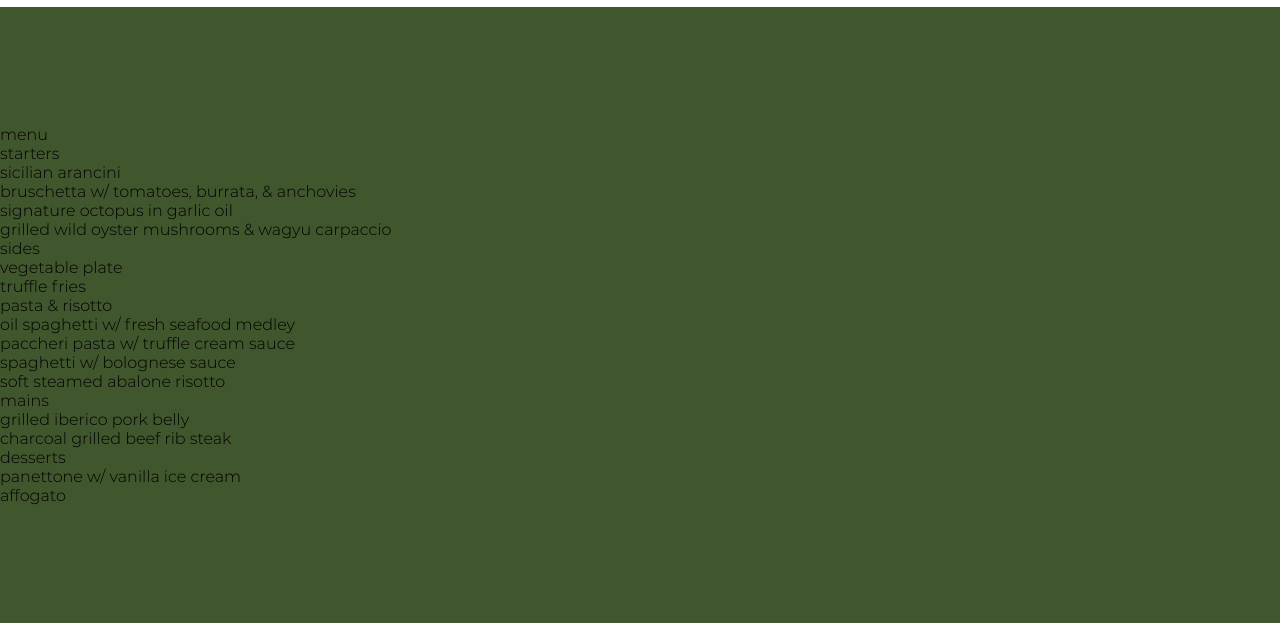
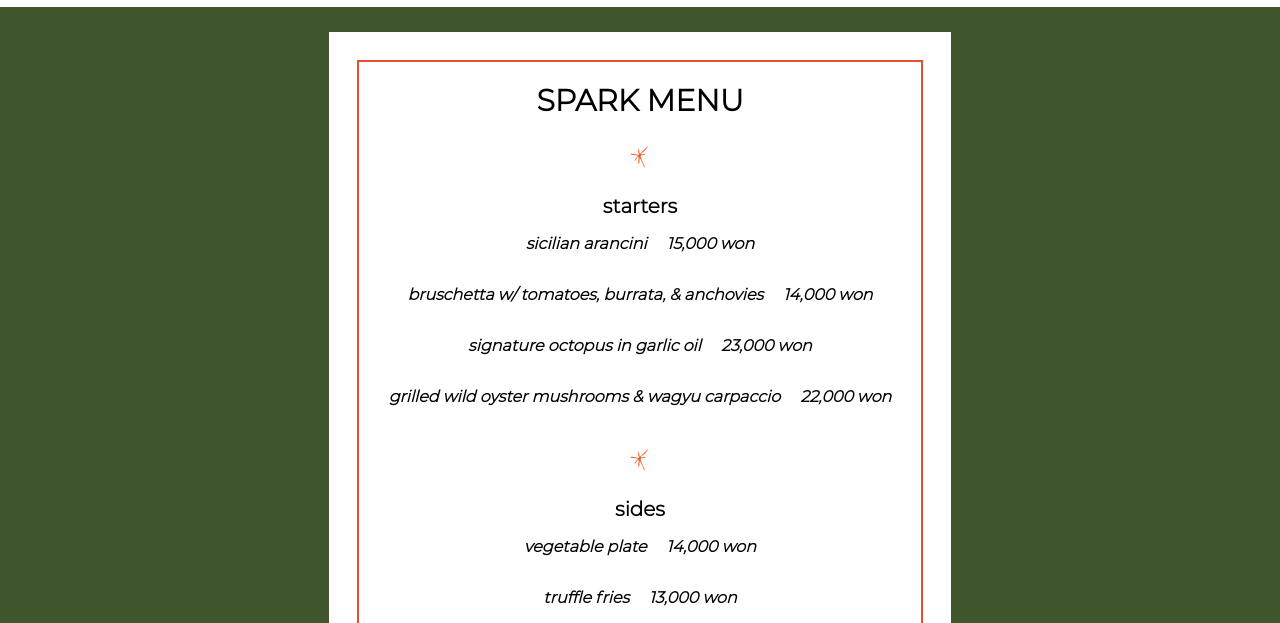
Before and after one commit to kimsjason/restaurant-page, a website built with webpack: page src/template.html in a window 1280 px wide. Both pictures are taken after a click on the item "Menu". Shown: the part 177-800 px from the top of the page. Built offline with nearby package versions, Linux system fonts and the light colour scheme.

Commit message:
Update menu styles

```diff
--- a/src/main.css
+++ b/src/main.css
@@ -22,6 +22,13 @@ body {
     flex-direction: column;
     font-family: Montserrat, sans-serif;
     font-size: 1.6rem;
+}
+
+#content {
+    flex: 1;
+    display: flex;
+    background: #40562d;
+    justify-content: center;
 }
 
 /* navigation */
@@ -57,10 +64,10 @@ body {
     content: '';
     position: absolute;
     width: 100%;
-    height: 1px;
+    height: 2px;
     bottom: 0;
     left: 0;
-    background-color: black;
+    background-color: #e64f2f;
     opacity: 1;
     transform: scaleX(0);
     transform-origin: center;
@@ -72,11 +79,9 @@ body {
 }
 
 /* home page */
-#content {
-    flex: 1;
+.home {
     display: flex;
     align-items: center;
-    background: #40562d;
 }
 
 .container {
@@ -108,9 +113,59 @@ body {
     vertical-align: middle;
 }
 
+/* menu */
+.menu {
+    display: flex;
+    flex-direction: column;
+    align-items: center;
+    margin: 25px;
+    padding: 50px;
+    outline: 2px solid #e64f2f;
+    outline-offset: -3rem;
+    background: white;
+    font-size: 3rem;
+    font-weight: 700;
+    text-align: center;
+}
+
+.menu-category {
+    list-style: none;
+    margin: 0;
+    padding: 0;
+    text-align: center;
+    font-size: 2rem;
+}
+
+.menu-category-header {
+    font-weight: 700;
+}
+
+.menu-item {
+    display: flex;
+    justify-content: center;
+    font-size: 1.6rem;
+    font-style: italic;
+}
+
+.menu-item p {
+    padding: 0 10px;
+}
+
+.spark {
+    width: 25px;
+    height: 25px;
+    margin: 25px;
+}
+
+
 /* media queries */
 @media (max-width: 600px) {
-    #content {
+    .home {
         flex-direction: column;
+        text-align: center;
+    }
+
+    .about {
+        align-self: center;
     }
 }
--- a/src/menu.js
+++ b/src/menu.js
@@ -1,87 +1,98 @@
+import Spark from './images/spark.jpg';
+
 const menu = () => {
     const content = document.querySelector('#content');
+    function addItems(menuCategory, menuItems, categoryName) {
+        const header = document.createElement('div');
+        header.classList.add('menu-category-header');
+        header.innerHTML = categoryName;
+        menuCategory.appendChild(header);
+        for (const item in menuItems) {
+            const menuItem = document.createElement('li');
+            menuItem.classList.add('menu-item');
+            const itemName = document.createElement('p');
+            const itemPrice = document.createElement('p');
+
+            itemName.innerHTML = item;
+            itemPrice.innerHTML = menuItems[item];
+
+            menuItem.appendChild(itemName);
+            menuItem.appendChild(itemPrice);
+            menuCategory.appendChild(menuItem);
+        }
+    }
+
 
     const menu = document.createElement('div');
-    menu.innerHTML = 'menu';
+    menu.classList.add('menu');
+    menu.innerHTML = 'SPARK MENU';
 
     // starters
-    const starters = document.createElement('div');
-    starters.innerHTML = 'starters';
-
-    const arrancini = document.createElement('div');
-    arrancini.innerHTML = 'sicilian arancini';
-    const bruschetta = document.createElement('div');
-    bruschetta.innerHTML = 'bruschetta w/ tomatoes, burrata, & anchovies';
-    const octopus = document.createElement('div');
-    octopus.innerHTML = 'signature octopus in garlic oil';
-    const carpaccio = document.createElement('div');
-    carpaccio.innerHTML = 'grilled wild oyster mushrooms & wagyu carpaccio';
-
-    starters.appendChild(arrancini);
-    starters.appendChild(bruschetta);
-    starters.appendChild(octopus);
-    starters.appendChild(carpaccio);
+    const starters = document.createElement('ul');
+    starters.classList.add('menu-category');
+    const starterItems = {
+        'sicilian arancini': '15,000 won',
+        'bruschetta w/ tomatoes, burrata, & anchovies': '14,000 won',
+        'signature octopus in garlic oil': '23,000 won',
+        'grilled wild oyster mushrooms & wagyu carpaccio': '22,000 won'
+    };
 
     // sides
-    const sides = document.createElement('div');
-    sides.innerHTML = 'sides';
-
-    const vegetablePlate = document.createElement('div');
-    vegetablePlate.innerHTML = 'vegetable plate';
-    const truffleFries = document.createElement('div');
-    truffleFries.innerHTML = 'truffle fries';
-
-    sides.appendChild(vegetablePlate);
-    sides.appendChild(truffleFries);
+    const sides = document.createElement('ul');
+    sides.classList.add('menu-category');
+    const sideItems = {
+        'vegetable plate': '14,000 won',
+        'truffle fries': '13,000 won'
+    };
 
     // pasta and risotto
-    const pasta = document.createElement('div');
-    pasta.innerHTML = 'pasta & risotto';
-
-    const seafoodSpaghetti = document.createElement('div');
-    seafoodSpaghetti.innerHTML = 'oil spaghetti w/ fresh seafood medley';
-    const trufflePasta = document.createElement('div');
-    trufflePasta.innerHTML = 'paccheri pasta w/ truffle cream sauce';
-    const bolognese = document.createElement('div');
-    bolognese.innerHTML = 'spaghetti w/ bolognese sauce';
-    const abaloneRisotto = document.createElement('div');
-    abaloneRisotto.innerHTML = 'soft steamed abalone risotto';
-
-    pasta.appendChild(seafoodSpaghetti);
-    pasta.appendChild(trufflePasta);
-    pasta.appendChild(bolognese);
-    pasta.appendChild(abaloneRisotto);
+    const pasta = document.createElement('ul');
+    pasta.classList.add('menu-category');
+    const pastaItems = {
+        'oil spaghetti w/ fresh seafood medley': '34,000 won',
+        'paccheri pasta w/ truffle cream sauce': '33,000 won',
+        'spaghetti w/ bolognese sauce': '32,000 won',
+        'soft steamed abalone risotto': '34,000 won'
+    };
 
     // mains
-    const mains = document.createElement('div');
-    mains.innerHTML = 'mains';
-
-    const porkBelly = document.createElement('div');
-    porkBelly.innerHTML = 'grilled iberico pork belly';
-    const steak = document.createElement('div');
-    steak.innerHTML = 'charcoal grilled beef rib steak';
-
-    mains.appendChild(porkBelly);
-    mains.appendChild(steak);
+    const mains = document.createElement('ul');
+    mains.classList.add('menu-category');
+    const mainItems = {
+        'grilled iberico pork belly': '34,000 won',
+        'charcoal grilled beef rib steak': '39,000 won'
+    };
 
     // desserts
-    const desserts = document.createElement('div');
-    desserts.innerHTML = 'desserts';
+    const desserts = document.createElement('ul');
+    desserts.classList.add('menu-category');
+    const dessertItems = {
+        'panettone w/ vanilla ice cream': '15,000 won',
+        'affogato': '7,000 won'
+    };
 
-    const panettone = document.createElement('div');
-    panettone.innerHTML = 'panettone w/ vanilla ice cream';
-    const affogato = document.createElement('div');
-    affogato.innerHTML = 'affogato';
-
-    desserts.appendChild(panettone);
-    desserts.appendChild(affogato);
+    addItems(starters, starterItems, 'starters');
+    addItems(sides, sideItems, 'sides');
+    addItems(pasta, pastaItems, 'pasta & risotto');
+    addItems(mains, mainItems, 'mains');
+    addItems(desserts, dessertItems, 'desserts');
 
     // menu
+    const spark = document.createElement('img');
+    spark.classList.add('spark');
+    spark.src = Spark;
+
+    menu.appendChild(spark.cloneNode(true))
     menu.appendChild(starters);
+    menu.appendChild(spark.cloneNode(true))
     menu.appendChild(sides);
+    menu.appendChild(spark.cloneNode(true))
     menu.appendChild(pasta);
+    menu.appendChild(spark.cloneNode(true))
     menu.appendChild(mains);
+    menu.appendChild(spark.cloneNode(true))
     menu.appendChild(desserts);
+    menu.appendChild(spark.cloneNode(true))
 
     content.appendChild(menu);
 }
```
Also changed, not shown: src/images/spark.jpg (added).
